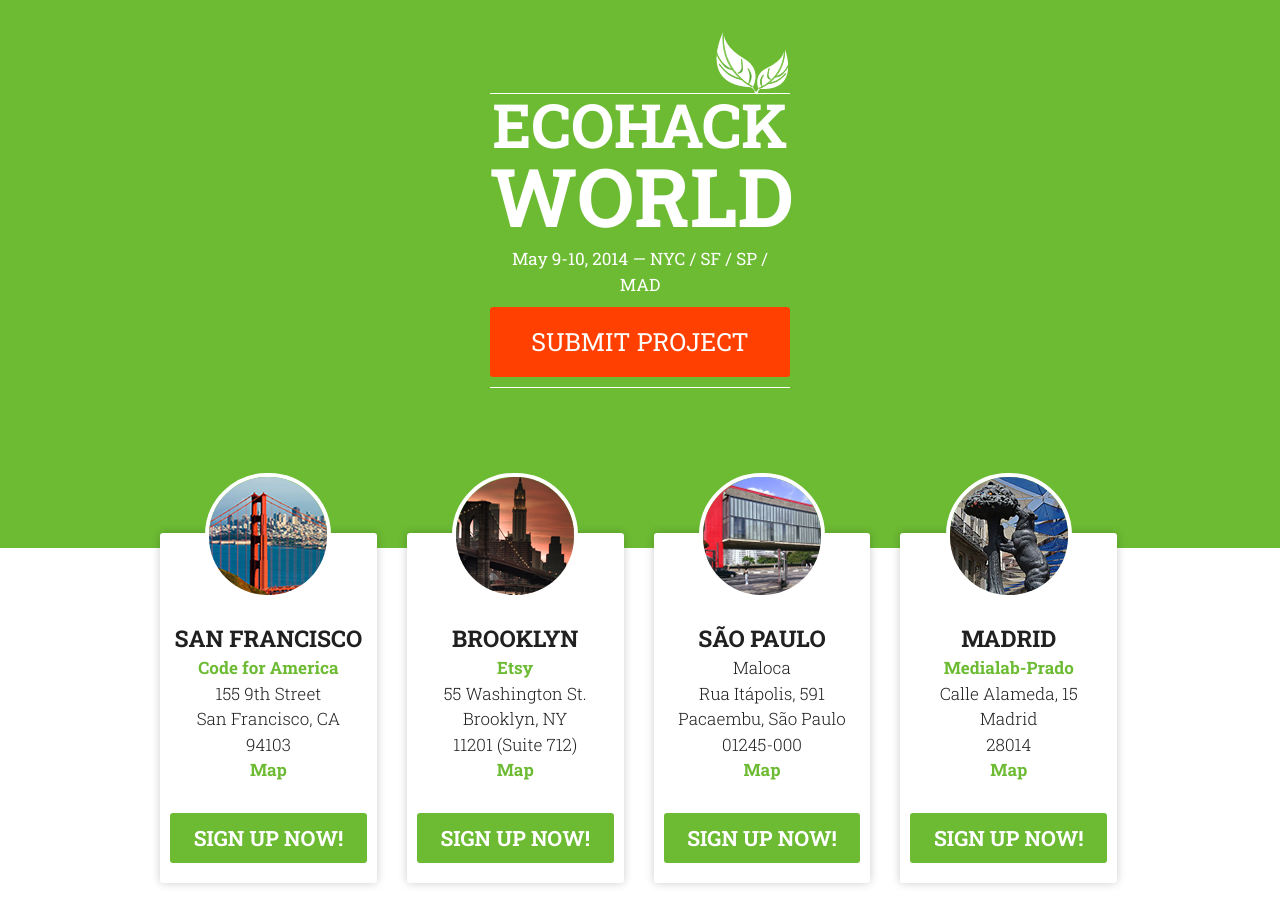
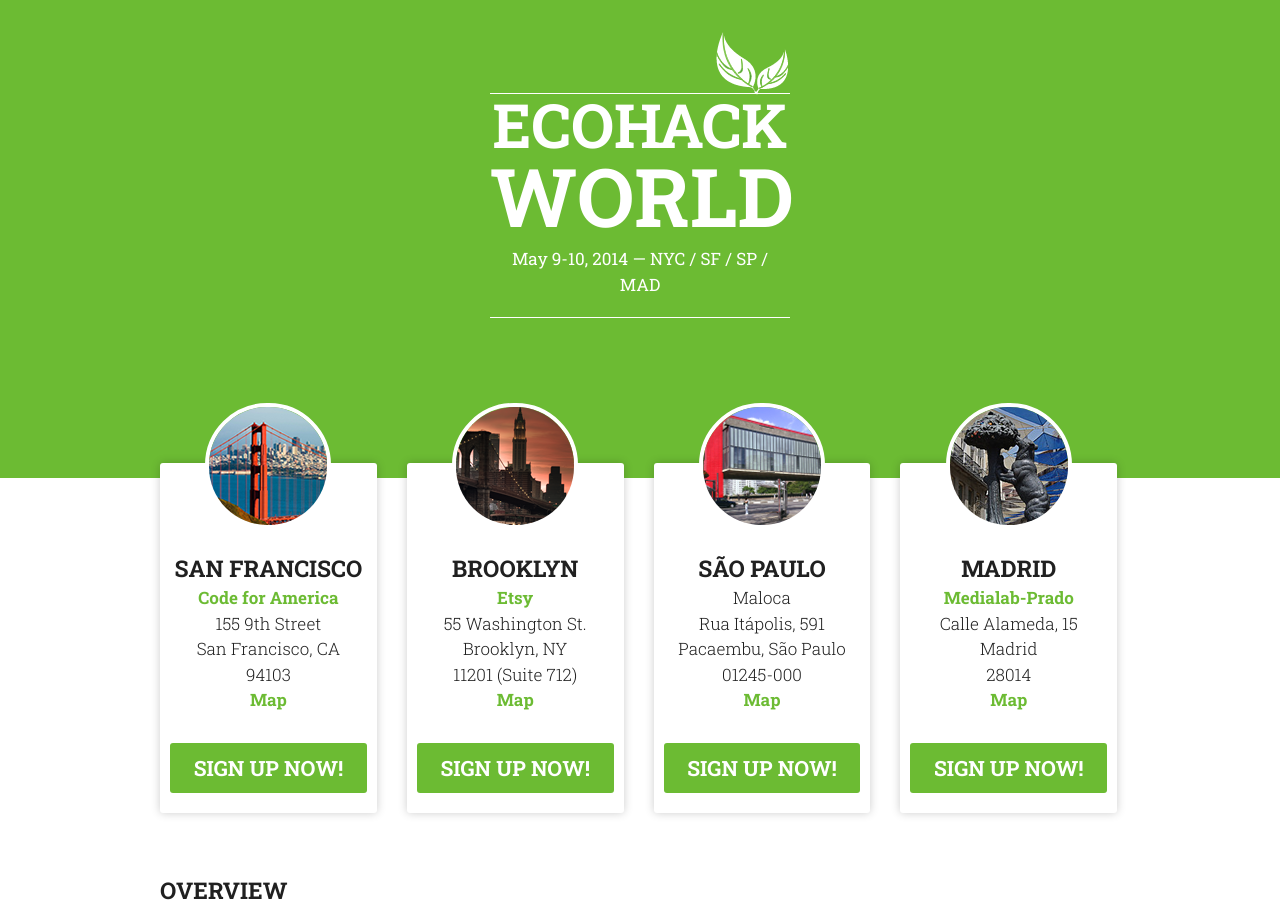
Before and after one commit to EcoHack/ecohack.github.io, a Jekyll site: the page built from index.html, in a window 1280 px wide and 900 px high. Built offline with Jekyll 4.4.1, drawn with Linux system fonts in a browser that asks for light colours.

Commit message:
Remove submit project button

```diff
--- a/index.html
+++ b/index.html
@@ -2,7 +2,6 @@
 layout: default
 title: EcoHack 2014 &mdash; May 9-10, 2014 &mdash; NYC / SF / SP / MAD
 may: May
-submit: Submit project
 sponsors: Sponsors
 write: If you or your company want to sponsor EcoHack, please write to
 partners: Partners
```
